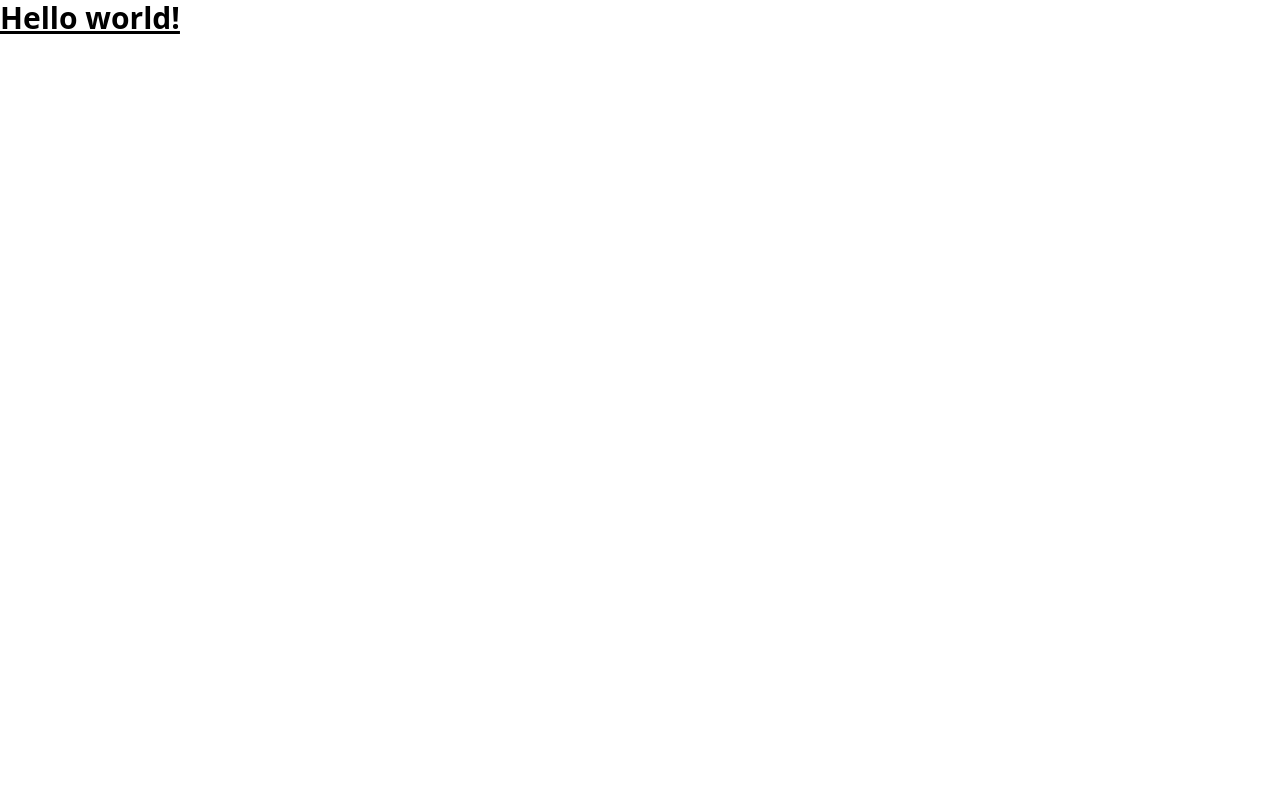
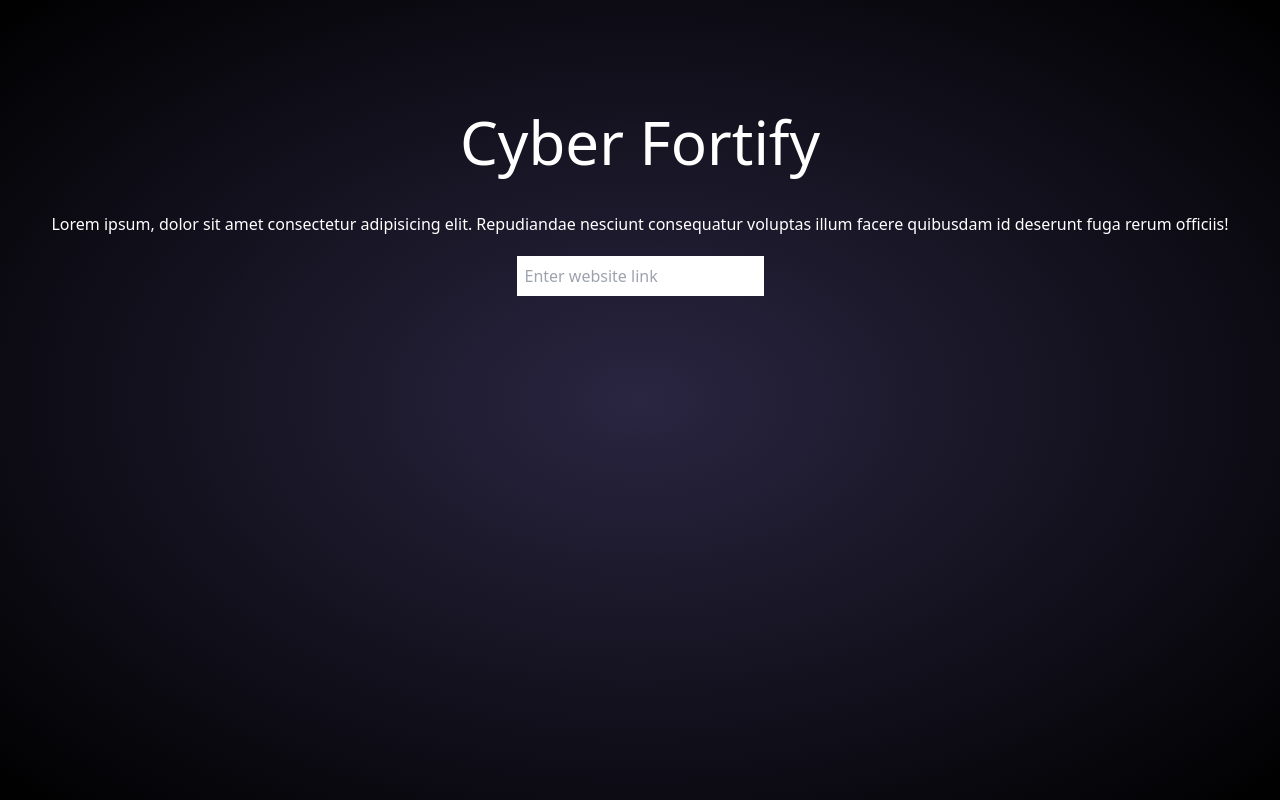
Before and after one commit to jeetkanodia/cyberfortify, a React (Vite) app in the folder frontend/: page / in a window 1280 px wide. Built offline with nearby package versions, Linux system fonts and the light colour scheme.

Commit message:
Add input field and state to App component

```diff
--- a/frontend/src/App.jsx
+++ b/frontend/src/App.jsx
@@ -1,3 +1,31 @@
+import React from "react";
+import { useState, useEffect } from "react";
+
 export default function App() {
-  return <h1 className="text-3xl font-bold underline">Hello world!</h1>;
+  const [data, setData] = useState("");
+
+  return (
+    <div
+      style={{
+        backgroundImage: "radial-gradient(rgb(42, 37, 65), rgb(0, 0, 0))",
+      }}
+      className="text-white w-full min-h-screen flex flex-col items-center"
+    >
+      <h1 className="text-white text-6xl m-10 mt-28">Cyber Fortify</h1>
+      <div>
+        Lorem ipsum, dolor sit amet consectetur adipisicing elit. Repudiandae
+        nesciunt consequatur voluptas illum facere quibusdam id deserunt fuga
+        rerum officiis!
+      </div>
+      <input
+        type="text"
+        className="m-5 p-2 text-black"
+        placeholder="Enter website link"
+        value={data}
+        onChange={(e) => {
+          setData(e.target.value);
+        }}
+      />
+    </div>
+  );
 }
```
